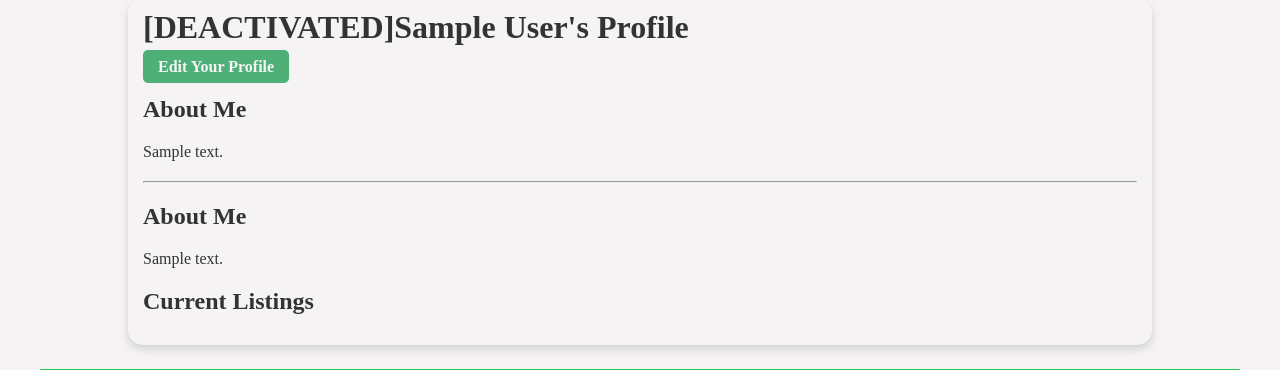
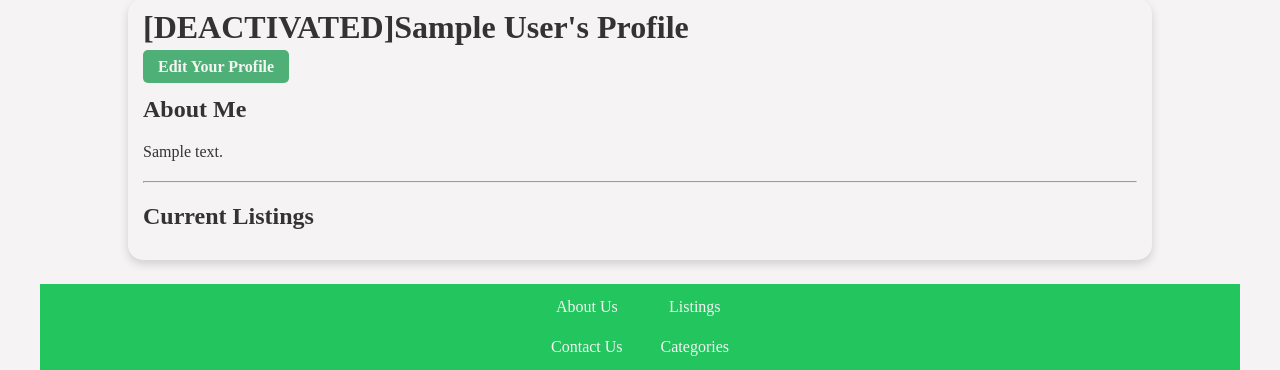
Before and after one commit to JasperK04/marketplace_project, a Flask app: page /profile/1 in a window 1280 px wide. Shown: the part 139-509 px from the top of the page. Run offline with Flask 3, Linux system fonts and the light colour scheme; a user stored in the database is signed in; tables that the repository leaves empty hold one stand-in row (values such as "Sample post").

Commit message:
Delete duplicate about me part in profile page.

```diff
--- a/app/templates/profile.html
+++ b/app/templates/profile.html
@@ -39,13 +39,6 @@
 
     <hr/>
 
-    <h2 id="about_me">About Me</h2>
-    {% if user.about_me %}
-        <p>{{ user.about_me }}</p>
-    {% else %}
-        <p>This user has not written a custom description yet</p>
-    {% endif %}
-
     <!-- TODO: Add possibility to add profile photo to user profile -->
 
     <h2 id="current_listings">Current Listings</h2>
```
